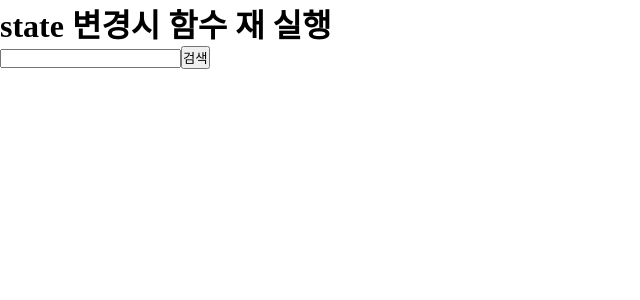
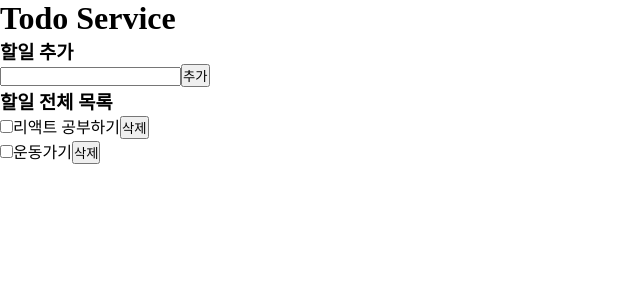
Before and after one commit to jungho-Kang/til-react, a React (Vite) app: page / in a window 1280 px wide. Shown: the top 300 px of the page, without its empty margins (0-640 px from the left). Built offline with nearby package versions, Linux system fonts and the light colour scheme.

Commit message:
[docs] React.memo 정리

```diff
--- a/eslint.config.js
+++ b/eslint.config.js
@@ -42,6 +42,7 @@
       ], // React Fast Refresh 규칙
       "prettier/prettier": "warn", // Prettier 규칙 (포매팅 오류를 에러로 표시)
       "react/prop-types": "off",
+      "react/display-name": "off",
     },
   },
 ];
--- /dev/null
+++ b/src/AddTodo.jsx
@@ -0,0 +1,28 @@
+import React, { useState } from "react";
+
+const AddTodo = React.memo(({ addTodo }) => {
+  console.log("AddTodo 리렌더링");
+  const [text, setText] = useState("");
+
+  const handleSubmit = e => {
+    e.preventDefault();
+    addTodo(text);
+    setText("");
+  };
+
+  return (
+    <div>
+      <h3>할일 추가</h3>
+      <form onSubmit={handleSubmit}>
+        <input
+          type="text"
+          value={text}
+          onChange={e => setText(e.target.value)}
+        />
+        <button type="submit">추가</button>
+      </form>
+    </div>
+  );
+});
+
+export default AddTodo;
--- a/src/App.jsx
+++ b/src/App.jsx
@@ -1,18 +1,72 @@
-import { useCallback } from "react";
-import { useState } from "react";
+import React, { useState, useCallback, useRef } from "react";
+import AddTodo from "./AddTodo";
+import TodoItem from "./TodoItem";
 
 function App() {
-  const [query, setQuery] = useState("");
-  // query가 변경이 된다면 그때 함수를 다시 정의하겠다.
-  const handleSearch = useCallback(() => {
-    console.log("query를 처리하는 새로운 함수 생성 ", query);
-  }, [query]);
+  const totalRef = useRef(3); // 1씩 증가하면서 id 관리
+  const [todos, setTodos] = useState([
+    { id: 1, text: "리액트 공부하기", completed: false },
+    { id: 2, text: "운동가기", completed: false },
+  ]);
+  // todo 관리 함수를 리랜더링시 재생성 하지 않도록 적용
+  // 1. 의존성 배열을 이용해 볼까?
+  // 2. 내부에서 처리해 볼까?
+  const addTodo = useCallback(text => {
+    const newId = totalRef.current++;
+    // setTodos([...todos, { id: newId, text: text, completed: false }]);
+    setTodos(prev => [...prev, { id: newId, text: text, completed: false }]);
+  }, []);
+  // completed 변경
+  // 1. 의존성 배열을 이용해 볼까?
+  // 2. 내부에서 처리해 볼까?
+  const toggleTodo = useCallback(id => {
+    // const arr = todos.map(item =>
+    //   item.id === id ? { ...item, completed: !item.completed } : item,
+    // );
+    // setTodos(arr);
+    setTodos(prev =>
+      prev.map(item =>
+        item.id === id ? { ...item, completed: !item.completed } : item,
+      ),
+    );
+  }, []);
+  // 1. 의존성 배열을 이용해 볼까?
+  // 2. 내부에서 처리해 볼까?
+  const deleteTodo = useCallback(id => {
+    // const arr = todos.filter(item => item.id !== id);
+    // setTodos(arr);
+    setTodos(prev => prev.filter(item => item.id !== id));
+  }, []);
+
   return (
     <div>
-      <h1>state 변경시 함수 재 실행</h1>
-      <input value={query} onChange={e => setQuery(e.target.value)} />
-      <button onClick={handleSearch}>검색</button>
+      <h1>Todo Service </h1>
+      <AddTodo addTodo={addTodo} />
+      <TodoList todos={todos} toggleTodo={toggleTodo} deleteTodo={deleteTodo} />
     </div>
   );
 }
 export default App;
+
+const TodoList = React.memo(function TodoList({
+  todos,
+  toggleTodo,
+  deleteTodo,
+}) {
+  console.log("TodoList 리랜더링");
+  return (
+    <div>
+      <h3>할일 전체 목록 </h3>
+      {todos.map(item => {
+        return (
+          <TodoItem
+            key={item.id}
+            todo={item}
+            toggleTodo={toggleTodo}
+            deleteTodo={deleteTodo}
+          />
+        );
+      })}
+    </div>
+  );
+});
--- /dev/null
+++ b/src/TodoItem.jsx
@@ -0,0 +1,18 @@
+import React from "react";
+
+const TodoItem = ({ todo, toggleTodo, deleteTodo }) => {
+  console.log("TodoItem 리랜더링 : ", todo.text);
+  return (
+    <div>
+      <input
+        type="checkbox"
+        checked={todo.completed}
+        onChange={() => toggleTodo(todo.id)}
+      />
+      <span>{todo.text}</span>
+      <button onClick={() => deleteTodo(todo.id)}>삭제</button>
+    </div>
+  );
+};
+
+export default React.memo(TodoItem);
```
Also changed, not shown: 1 other file (tests, documents, lock files or other folders).
